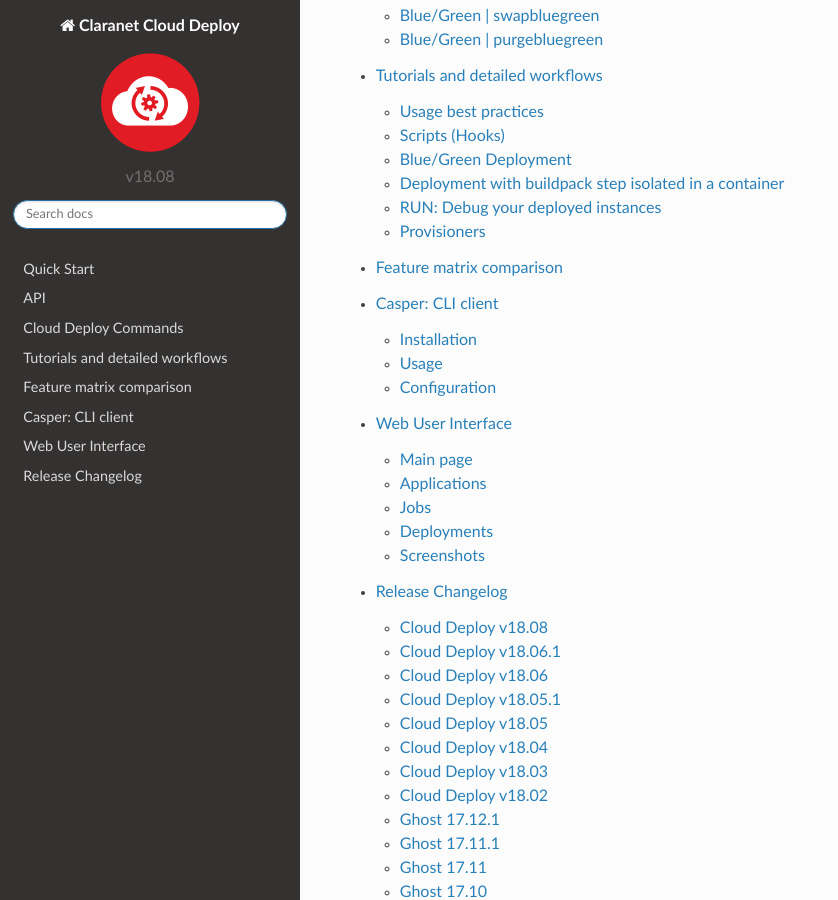
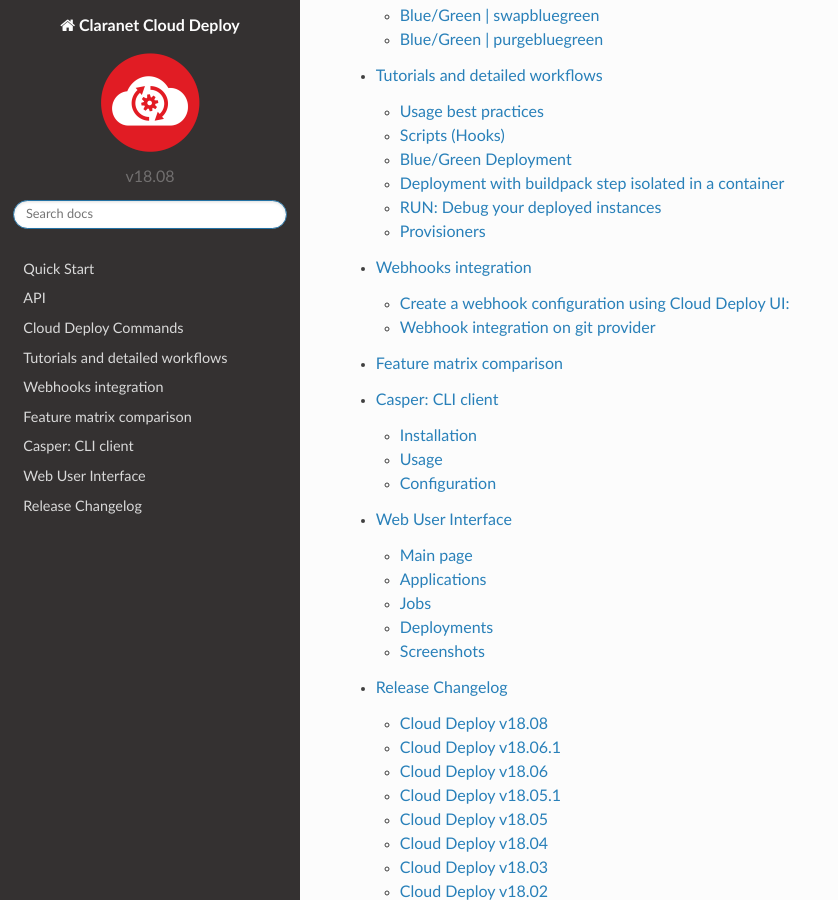
Before and after one commit to claranet/cloud-deploy-docs, a Sphinx documentation site: the page built from source/index.rst, in a window 1280 px wide and 900 px high, scrolled down 709 px. Shown: the whole window, without its empty margins (0-838 px from the left). Built offline with Sphinx 7.4.7 and the Read the Docs theme 2.0.0, drawn with Linux system fonts in a browser that asks for light colours; some of the changed lines change nothing that is shown.

Commit message:
GHOST-625: Webhooks documentation

```diff
--- a/source/index.rst
+++ b/source/index.rst
@@ -10,6 +10,7 @@
     rst/api
     rst/commands
     rst/tutorials
+    rst/webhooks
     rst/matrix
     rst/cli
     rst/ui
--- /dev/null
+++ b/source/rst/webhooks.rst
@@ -0,0 +1,57 @@
+.. title:: Webhooks integration
+
+.. toctree::
+    :maxdepth: 2
+
+
+.. _webhooks:
+
+Webhooks integration
+====================
+
+Webhooks allow you to easily automate your deployment workflows using Cloud Deploy (Ghost)!
+
+Create a webhook configuration using Cloud Deploy UI:
+-----------------------------------------------------
+
+    1. Create a webhook configuration on Cloud Deploy webhooks page.
+    2. Fill the form:
+
+        * Application ID: select your application to use,
+        * Module name: select the apropriate module, it must contains the git repository you will use to trigger the webhook
+        * Revision regex: regex must match expected revision. This can be a branch, a tag or a specific commit hash
+        * Secret token: strenghthen security by adding a token of your choice,
+        * Events: all events that should trigger the webhook. By default the ``push`` event should be enought for most scenarios
+        * Command to run: deploy, all other fields are depending on the command to run.
+
+    3. Create a wehbook on the external service your using to trigger webhooks (Github, for instance). You'll need to copy paste the URL generated by Cloud Deploy.
+    4. (Optional) Whitelist IP adresses from the webhook service your using. Refer to Providers section for more information about those IPs.
+    5. Your webhook is ready!
+
+You can also create this Webhook configuration via the :ref:`CLI (Casper) <cli>`, via :ref:`API <api>` or the Terraform provider.
+
+Webhook integration on git provider
+-----------------------------------
+
+Goal: Automate deployment of a module on our test environment every time there's a new push on the dev branch of our git repository.
+
+Go to repository settings - webhooks page on your Github or Bitbucket repository.
+
+**GitHub settings**
+
+.. figure:: /images/webhook_github.png
+
+**Bitbucket settings**
+
+.. figure:: /images/webhook_bitbucket.png
+    :scale: 50 %
+
+**Legend:**
+
+    1. Paste URL we previously copied from Cloud Deploy,
+    2. Select application/json,
+    3. Empty if no secret token defined, otherwise the token defined in your configuration,
+    4. We want to trigger the webhook on push events,
+    5. Activate call history and add webhook
+
+It is now ready! Every push on the dev branch of this repo will trigger a new deployment of our webapp module!
```
Also changed, not shown: source/images/webhook_bitbucket.png (added), source/images/webhook_github.png (added).
